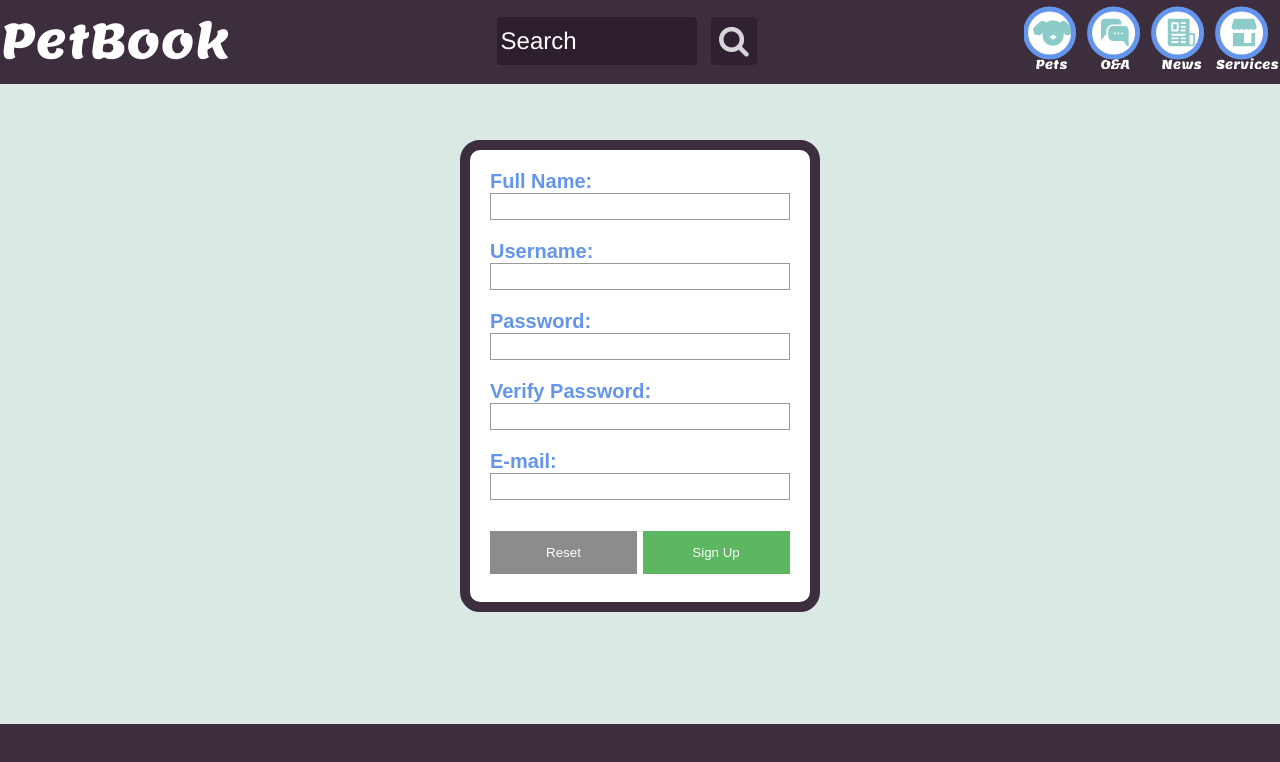
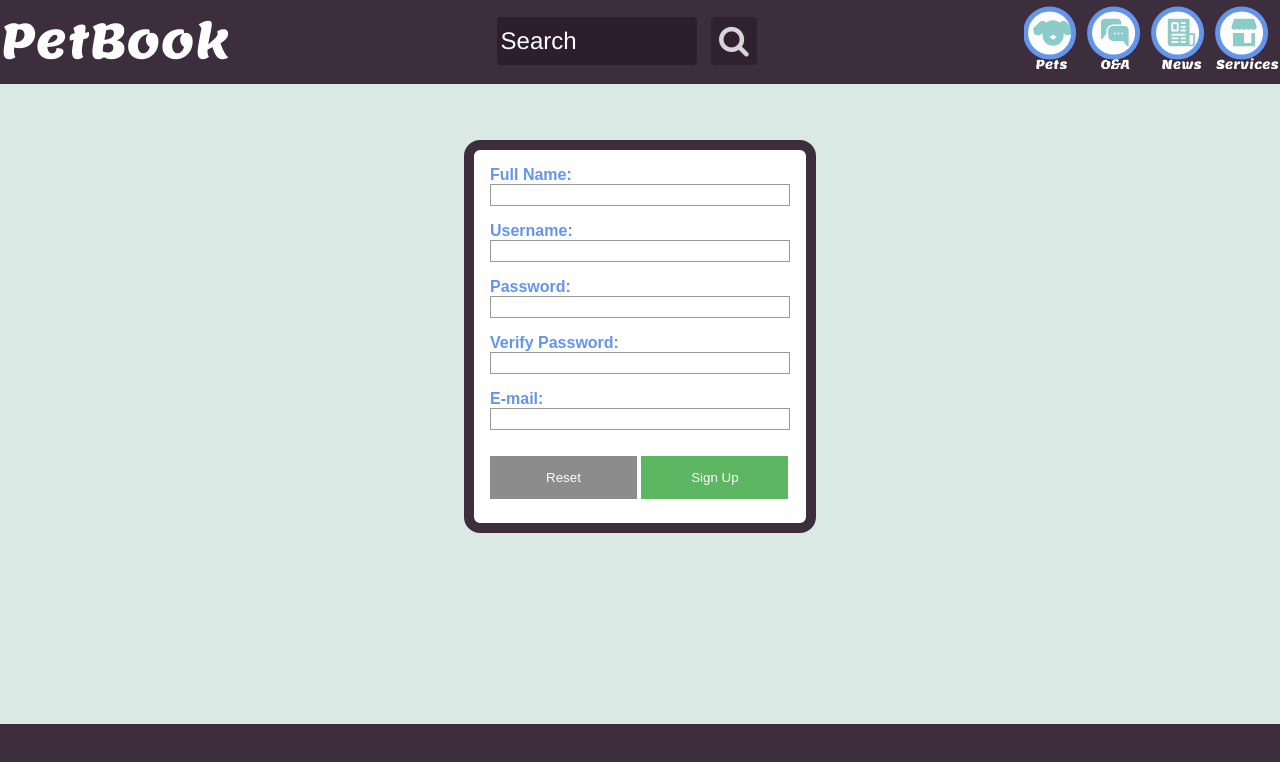
Before and after one commit to retocali/Petbook, a plain HTML site: page login.html in a window 1280 px wide. Drawn offline with Linux system fonts and the light colour scheme.

Commit message:
Fixed login

```diff
--- a/css/form.css
+++ b/css/form.css
@@ -3,16 +3,16 @@ form {
   margin: 20px auto;
   width: 300px;
   /* To see the outline of the form */
-  padding: 1em;
+  padding: 2vh;
   border: 10px solid #3C2E3D;;
-  border-radius: 1em;
+  border-radius: 2vh;
   font-family:  Arial, Helvetica, sans-serif;
-  font-size: 20px;
+  font-size: 2vh;
   background-color: white;
 }
 
 form div + div {
-  margin-top: 1em;
+  margin-top: 2vh;
 }
 
 label {
@@ -27,7 +27,7 @@ label {
 .login, .logintextarea {
   /* To make sure that all text fields have the same font settings
      By default, textareas have a monospace font */
-  font: 1em sans-serif;
+  font: 2vh sans-serif;
 
   /* To give the same size to all text fields */
   width: 300px;
@@ -47,7 +47,7 @@ label {
   vertical-align: top;
 
   /* To give enough room to type some text */
-  height: 5em;
+  height: 5vh;
 }
 
 #password {
```
